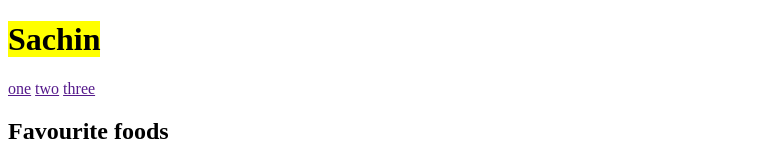
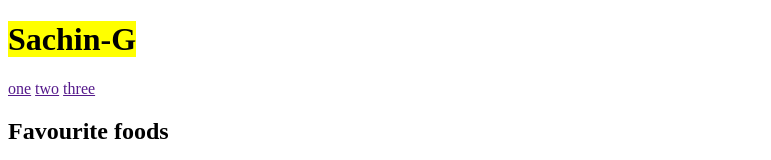
Before and after one commit to Sachin-0215/Programming-Language, a plain HTML site: page index.html in a window 1280 px wide. Shown: the top 160 px of the page, without its empty margins (0-771 px from the left). Drawn offline with Linux system fonts and the light colour scheme.

Commit message:
New version Code

```diff
--- a/index.html
+++ b/index.html
@@ -4,7 +4,7 @@
     <title>MY FIRST HTML PAGE</title>
 </head>
 <body>
-    <h1><mark>Sachin </mark></h1>
+    <h1><mark>Sachin-G</mark></h1>
     <a href="">one</a>
     <a href="">two</a>
     <a href="">three</a>
```
